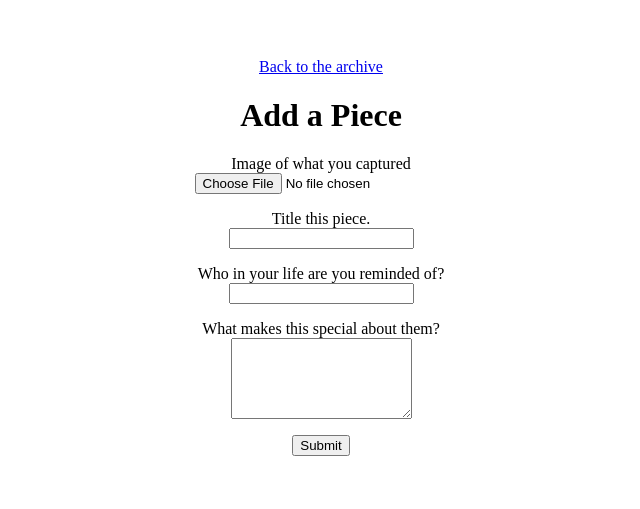
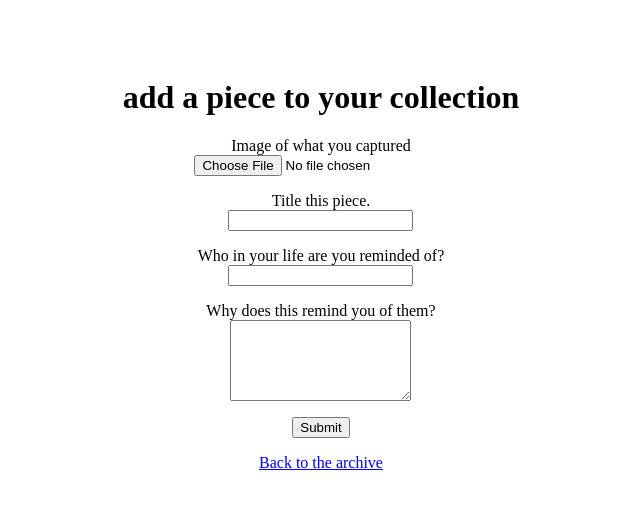
Before and after one commit to solba3/pui-project-two, a plain HTML site: page submit.html in a window 1280 px wide. Shown: the part 135-644 px from the top of the page, without its empty margins (319-959 px from the left). Drawn offline with Linux system fonts and the light colour scheme.

Commit message:
text change
changed wording of some elements in submit form

```diff
--- a/submit.html
+++ b/submit.html
@@ -8,8 +8,7 @@
 </head>
 <body class="submit-page">
   <main class="submit-container float-in">
-  <a href="index.html">Back to the archive</a>
-  <h1>Add a Piece</h1>
+  <h1>add a piece to your collection</h1>
 
   <form id="submit-form">
     <div>
@@ -29,13 +28,15 @@
     </div>
 
     <div>
-      <label for="piece-description" id="description-label">What makes this special about them?</label>
+      <label for="piece-description" id="description-label">Why does this remind you of them?</label>
       <textarea id="piece-description" name="description" rows="5" required></textarea>
     </div>
 
     <button type="submit">Submit</button>
     <p id="submit-status" role="status"></p>
   </form>
+
+  <a href="index.html">Back to the archive</a>
   </main>
 
   <script src="db.js"></script>
--- a/submit.js
+++ b/submit.js
@@ -4,7 +4,7 @@ const descriptionLabel = document.getElementById('description-label');
 
 nameInput.addEventListener('input', () => {
   const name = nameInput.value.trim();
-  descriptionLabel.textContent = `What makes this special about ${name || 'them'}?`;
+  descriptionLabel.textContent = `Why does this remind you of ${name || 'them'}?`;
 });
 
 function handleImageUpload()
```
